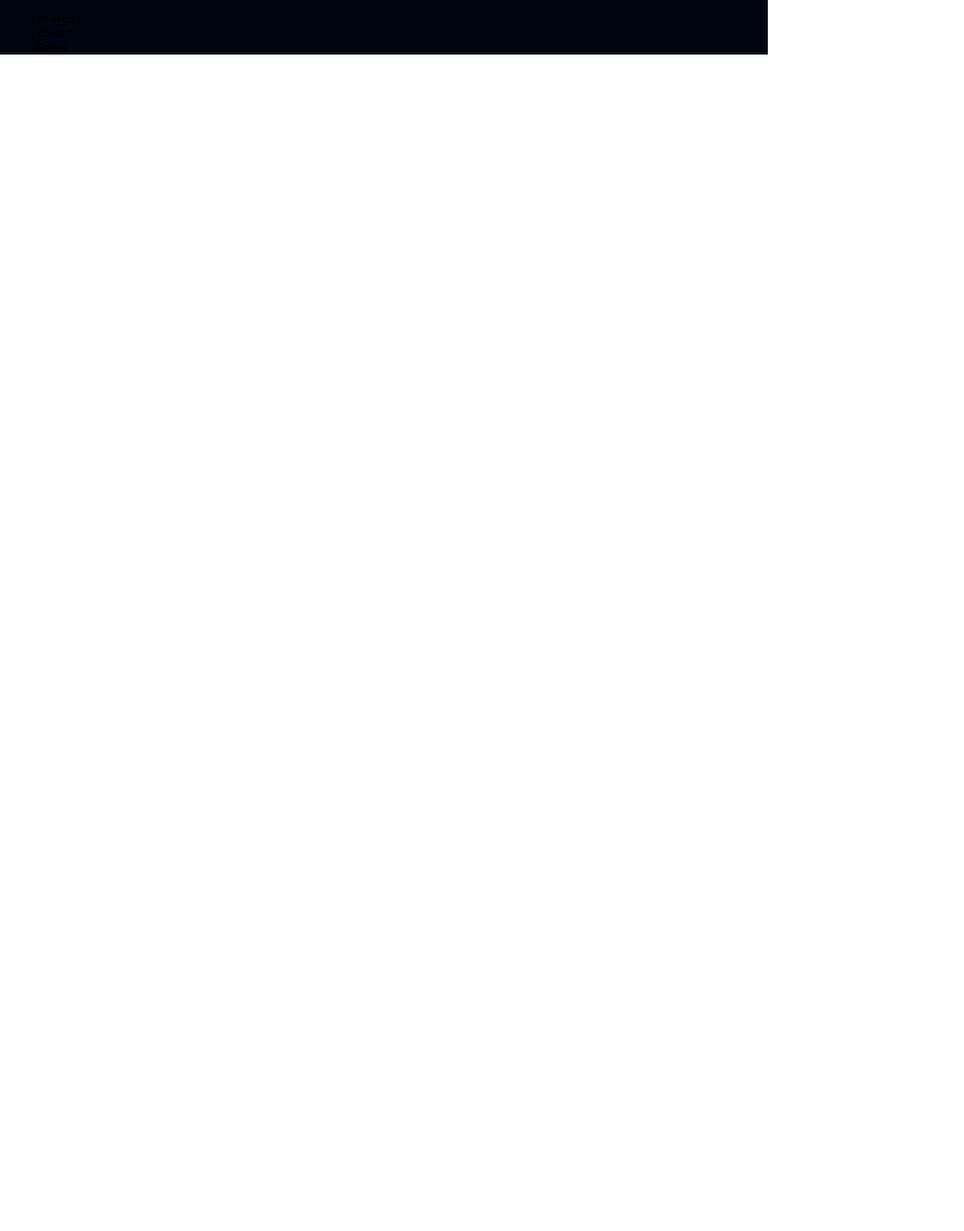
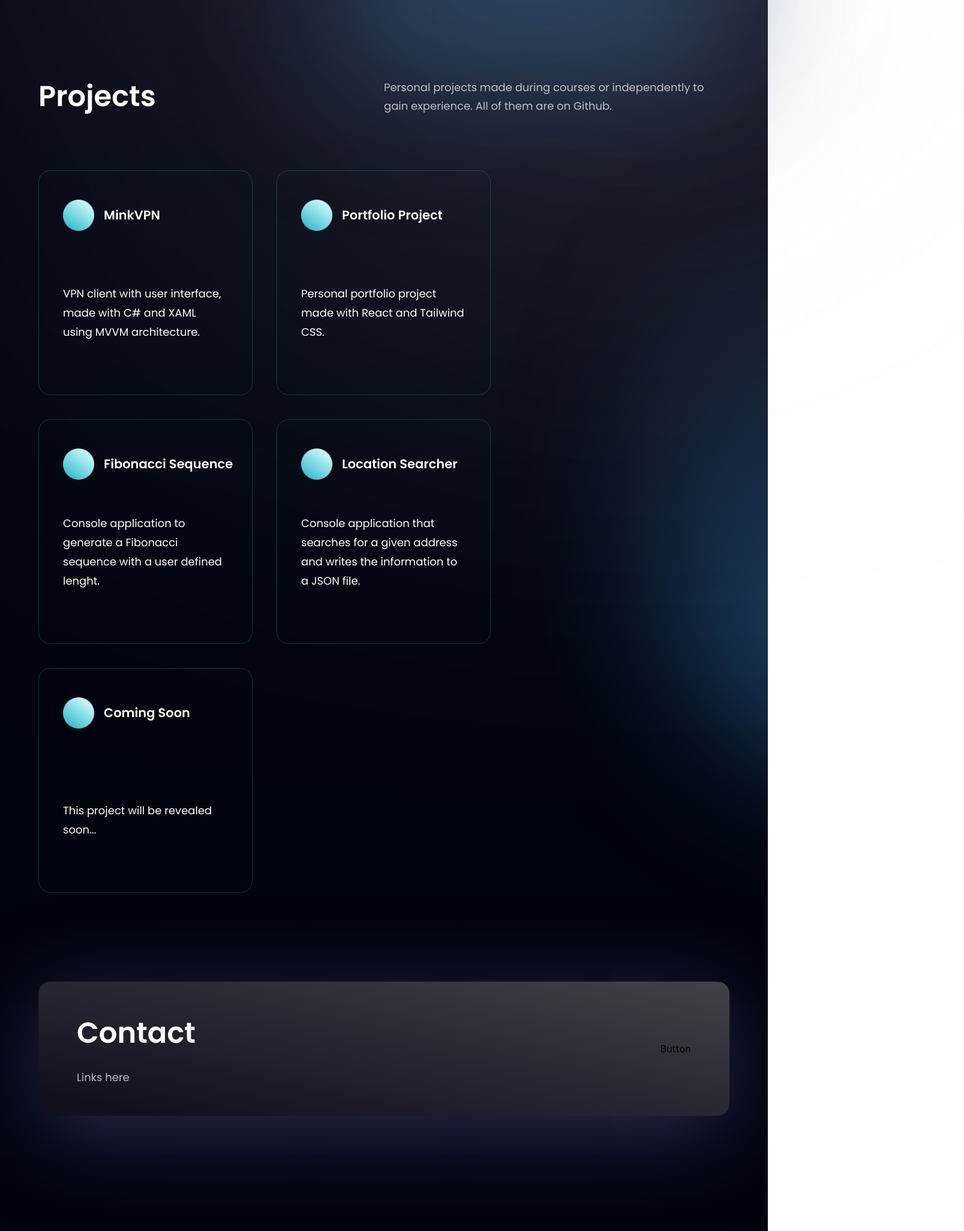
Before and after one commit to andrelosse/portfolio_web, a React (Vite) app: page / in a window 1280 px wide. Shown: the part 614-2667 px from the top of the page at 60% size, 1607 px wide, since content can reach past the window. Before the commit the page ends 800 px from the top, so only its background shows below. Built offline with nearby package versions, Linux system fonts and the light colour scheme.

Commit message:
Added projects section and started contact one

```diff
--- a/src/assets/index.js
+++ b/src/assets/index.js
@@ -2,10 +2,14 @@
 import menu from "./menu.png";
 import close from "./close.png";
 import menugif from "./menugif.gif";
+import bgmain from "./bgmain.png";
+import balls from "./balls.png";
 
 export {
     logo,
     menu,
     close,
-    menugif
+    menugif,
+    bgmain,
+    balls
 };
--- a/src/components/Contact.jsx
+++ b/src/components/Contact.jsx
@@ -1,9 +1,17 @@
-import React from "react";
+import stylesjs from '../stylesjs';
+import Button from './Button';
 
-const Contact = () => {
-    return (
-        <div>Contact</div>
+const Contact = () => (
+        <section className={`${stylesjs.flexCenter} ${stylesjs.marginY} ${stylesjs.padding}
+        sm:flex-row flex-col bg-black-gradient-2 rounded-[20px] box-shadow`}>
+            <div className='flex-1 flex flex-col'>
+                <h2 className={stylesjs.heading2}>Contact</h2>
+                <p className={`${stylesjs.paragraph} max-w-[470px] mt-5`}>Links here</p>
+            </div>
+            <div className={`${stylesjs.flexCenter} sm:ml-10 ml-0 sm:mt-0 mt-10`}>
+                <Button/>
+            </div>
+        </section>
     )
-}
 
 export default Contact
--- a/src/components/Footer.jsx
+++ b/src/components/Footer.jsx
@@ -1,9 +1,11 @@
-import React from "react";
+import stylesjs from "../stylesjs";
+import { logo } from "../assets";
+import { link } from "../constcontent";
 
-const Footer = () => {
-    return (
-        <div>Footer</div>
+const Footer = () => (
+        <section className={`${stylesjs.flexCenter} ${stylesjs.paddingY} flex-col`}>
+            <div></div>
+        </section>
     )
-}
 
 export default Footer
--- a/src/components/Main.jsx
+++ b/src/components/Main.jsx
@@ -1,4 +1,5 @@
 import stylesjs from "../stylesjs";
+import { bgmain } from "../assets";
 
 const Main = () => (
     <section id="home" className={`flex md:flex-row flex-col ${stylesjs.paddingY}`}>
@@ -31,6 +32,15 @@
             </p>
 
         </div>
+
+        <div>
+            <img src={bgmain} alt="Main Background Image" className="w-[100%] h-[100%] relative z-[5]" />
+            <div className="absolute z-[0] w-[40%] h-[35%] top-0 pink__gradient" />
+            <div className="absolute z-[1] w-[80%] h-[80%] rounded-full bottom-40 white__gradient" />
+            <div className="absolute z-[0] w-[50%] h-[50%] right-20 bottom-20 blue__gradient" />
+
+        </div>
+
     </section>
 )
 
--- a/src/components/Navbar.jsx
+++ b/src/components/Navbar.jsx
@@ -8,7 +8,7 @@
 
     return (
         <nav className="w-full flex py-6 justify-between items-center navbar">
-            <img src={logo} alt="Andre's logo" className="w-[75px] h-[75px]"/>
+            <img src={logo} alt="Andre's logo" className="w-[72px] h-[72px]"/>
 
             <ul className='list-none sm:flex hidden justify-end items-center flex-1'>
                 {navigation.map((nav, index) => (
--- /dev/null
+++ b/src/components/ProjectCard.jsx
@@ -0,0 +1,15 @@
+import { balls } from '../assets';
+
+const ProjectCard = ({icon, title, content}) => (
+    <div className="flex justify-between flex-col px-10 py-12 rounded-[20px] w-[357px] h-[375px] md:mr-10 sm:mr-5 mr-0 my-5 project-card">
+        <div className='flex flex-row'>
+            <img src={balls} alt={title} className="w-[52px] h-[52px] object-contain"/>
+            <div className='flex flex-col ml-4'>
+                <h4 className='centertext font-poppins font-semibold text-[21px] text-white'>{title}</h4>
+            </div>
+        </div>
+        <p className='font-poppins font-normal text-[18px] leading-[32px] text-white my-10'>{content}</p>
+    </div>
+)
+
+export default ProjectCard
--- a/src/components/Projects.jsx
+++ b/src/components/Projects.jsx
@@ -1,9 +1,25 @@
-import React from "react";
+import { projects } from '../constcontent';
+import stylesjs, {layout} from "../stylesjs";
+import Button from './Button';
+import ProjectCard from './ProjectCard';
 
-const Projects = () => {
-    return (
-        <div>Projects</div>
-    )
-}
+const Projects = () =>(
+    <section id="projects" className={`${stylesjs.paddingY} ${stylesjs.flexCenter} flex-col relative`}>
+        <div className='absolute z-[0] w-[60%] h-[60%] -right-[50%] rounded-full blue__gradient'/>
+        <div className='w-full flex justify-between items-center md:flex-row flex-col sm:mb-16 mb-6 relative z-[1]'>
+            <h1 className={stylesjs.heading2}>Projects<br className='sm:block hidden'/></h1>
+            <div className='w-full md:mt-0 mt-6'>
+                <p className={`${stylesjs.paragraph} text-left max-w-[575px]`}>Personal projects made during courses or independently to gain experience. All of them are on Github.</p>
+            </div>
+        </div>
+
+        <div className='flex flex-wrap sm:justify-start justify-center w-full feedback-container relative z-[1]'>
+            {projects.map((card) => (
+                <ProjectCard key={card.id} {...card}/>
+            ))}
+        </div>
+
+    </section>
+)
 
 export default Projects
--- a/src/constcontent/index.js
+++ b/src/constcontent/index.js
@@ -33,13 +33,13 @@
         id: "minkvpn",
         icon: "minkvpn",
         title: "MinkVPN",
-        content: "VPN client with user interface.",
+        content: "VPN client with user interface, made with C# and XAML using MVVM architecture.",
     },
     {
         id: "portproj",
         icon: "portproj",
         title: "Portfolio Project",
-        content: "Personal portfolio project",
+        content: "Personal portfolio project made with React and Tailwind CSS.",
     },
     {
         id: "fibonacci",
@@ -51,17 +51,17 @@
         id: "location",
         icon: "location",
         title: "Location Searcher",
-        content: "Console application that searches for a given address and writes the information to a JSON file",
+        content: "Console application that searches for a given address and writes the information to a JSON file.",
+    },
+    {
+        id: "soon",
+        icon: "soon",
+        title: "Coming Soon",
+        content: "This project will be revealed soon...",
     }
 ];
 
 export const contact = [
-    {
-        id: "name",
-        icon: "none",
-        title: "Name",
-        content: "Andre Losse",
-    },
     {
         id: "email",
         icon: "none",
@@ -75,12 +75,12 @@
         id: "linkedin",
         icon: "linkedin",
         title: "Linkedin",
-        content: "linkedin.com/in/andrelosse",
+        content: "https://www.linkedin.com/in/andrelosse",
     },
     {
         id: "github",
         icon: "github",
         title: "GitHub",
-        content: "github.com/andrelosse",
+        content: "https://www.github.com/andrelosse",
     }
 ];
--- a/src/index.css
+++ b/src/index.css
@@ -81,6 +81,30 @@
   animation: slide-top 0.5s cubic-bezier(0.25, 0.46, 0.45, 0.94) both;
 }
 
+.centertext {
+  position: absolute;
+  padding-top: 10px;
+  top: auto;
+  bottom: auto;
+  left: auto;
+  right: auto;
+}
+
+.project-container .project-card:last-child {
+  margin-right: 0px;
+}
+
+.project-card {
+  background: transparent;
+  border-width: 1px;
+  border-color: rgba(51, 187, 207, 0.27);
+}
+
+.project-card:hover {
+  background: var(--black-gradient);
+  border-width: 0px;
+}
+
 @-webkit-keyframes slide-top {
   0% {
     -webkit-transform: translateY(100px);
```
Also changed, not shown: src/assets/balls.png (added), src/assets/bgmain.png (added).
